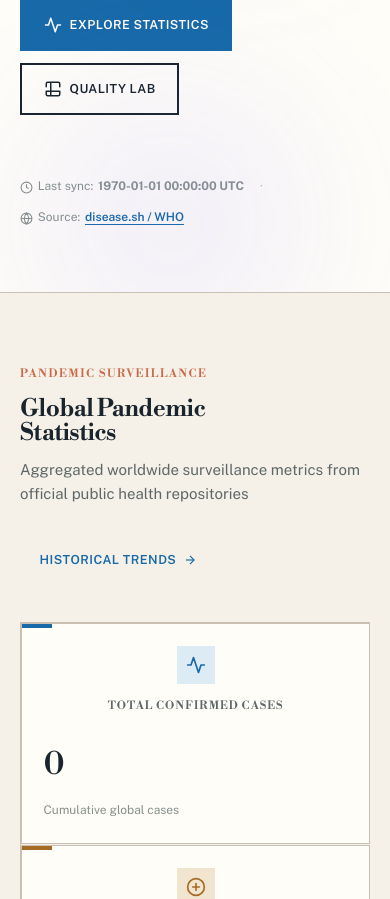
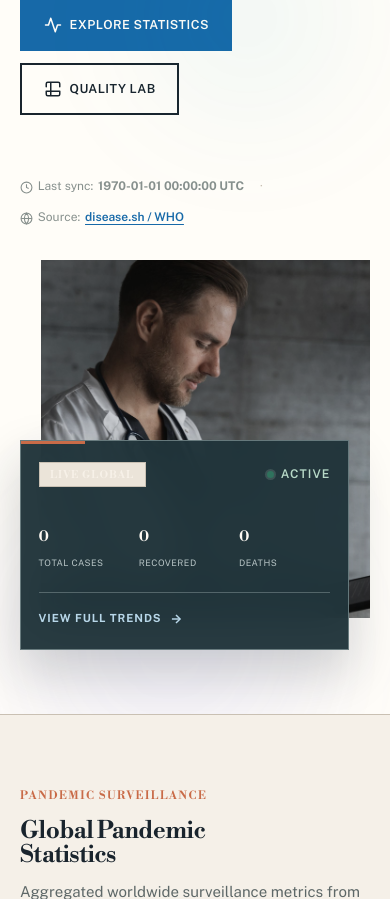
Before and after one commit to Omsongire23/Covid-flow, a Flask app: page / in a window 390 px wide. Shown: the part 682-1581 px from the top of the page. Run offline with Flask 3, Linux system fonts and the light colour scheme; data comes from the database, SQL or seed files in the repository; data that the repository does not hold is empty.

Commit message:
feat(ui): add editorial healthcare hero image

```diff
--- a/app/static/css/editorial.css
+++ b/app/static/css/editorial.css
@@ -124,18 +124,30 @@ p { max-width: 68ch; }
 .dash-meta-link { color: var(--primary); text-decoration: underline; text-underline-offset: .2rem; }
 .dash-hero-preview { position: relative; min-height: 480px; }
 .dash-hero-photo { position: absolute; inset: 0 0 2rem 3rem; margin: 0; overflow: hidden; background: var(--surface-2); }
-.dash-hero-photo img { width: 100%; height: 100%; object-fit: cover; filter: saturate(.72) contrast(.96); transition: transform 700ms cubic-bezier(.22,1,.36,1), filter var(--transition); }
+.dash-hero-photo img { width: 100%; height: 100%; object-fit: cover; object-position: 56% 30%; filter: saturate(.72) contrast(1.02) brightness(.88); transition: transform 700ms cubic-bezier(.22,1,.36,1), filter var(--transition); }
 .dash-hero-photo:hover img { transform: scale(1.04); filter: saturate(.95) contrast(1); }
 .dash-hero-photo figcaption { position: absolute; bottom: 0; left: 0; background: var(--text); color: var(--surface); padding: .65rem .8rem; font: .7rem var(--font); letter-spacing: .06em; text-transform: uppercase; }
-.dash-preview-card { position: absolute; left: 0; bottom: 0; width: min(78%, 390px); padding: 1.6rem; background: var(--surface); border: 1px solid var(--text); box-shadow: var(--shadow-md); }
-.dash-preview-card-bar { height: 5px; width: 56px; background: var(--accent); margin-bottom: 1.3rem; }
-.dash-preview-header { display: flex; justify-content: space-between; gap: 1rem; font-size: .68rem; letter-spacing: .08em; text-transform: uppercase; }
-.dash-preview-badge { color: var(--primary); font-weight: 700; }
-.dash-preview-status { color: var(--ok); }
-.dash-preview-metrics { display: grid; grid-template-columns: repeat(3, 1fr); gap: 1rem; padding-block: 1.6rem; }
-.dash-preview-metric-value { display: block; font: 1.35rem var(--font-heading); color: var(--text); }
-.dash-preview-metric-label { display: block; margin-top: .3rem; color: var(--text-muted); font-size: .67rem; text-transform: uppercase; letter-spacing: .06em; }
-.dash-preview-cta { display: inline-flex; align-items: center; gap: .5rem; border-top: 1px solid var(--border); width: 100%; padding-top: 1rem; color: var(--primary); font-size: .75rem; text-transform: uppercase; letter-spacing: .05em; }
+.dash-preview-card { position: absolute; left: 0; bottom: 0; width: min(88%, 440px); min-width: 0; padding: 1.75rem 1.6rem 1.45rem; background: rgba(32, 52, 58, .96); color: #f7f1e8; border: 1px solid rgba(198, 215, 214, .42); box-shadow: 0 22px 48px rgba(25, 36, 45, .2); animation: previewCardIn 700ms cubic-bezier(.22, 1, .36, 1) both; }
+.dash-preview-card-bar { height: 3px; width: 64px; background: var(--accent); margin-bottom: 1.45rem; }
+.dash-preview-header { display: flex; align-items: center; justify-content: space-between; gap: 1rem; min-width: 0; font-size: .68rem; letter-spacing: .1em; text-transform: uppercase; }
+.dash-preview-badge { color: #f7f1e8; font-weight: 700; }
+.dash-preview-status { display: inline-flex; align-items: center; gap: .4rem; color: #b7d9c7; white-space: nowrap; }
+.dash-preview-status .dash-live-dot--sm { animation: previewStatusPulse 2.4s ease-in-out infinite; }
+.dash-preview-metrics { display: grid; grid-template-columns: repeat(3, minmax(0, 1fr)); gap: clamp(.65rem, 2vw, 1.4rem); padding-block: 1.65rem; margin: 0; }
+.dash-preview-metric { min-width: 0; }
+.dash-preview-metric-value { display: block; min-width: 0; color: #fffaf3; font-family: var(--font-heading); font-size: clamp(.82rem, 2.2vw, 1.5rem); font-weight: 600; line-height: 1.1; letter-spacing: -.025em; font-variant-numeric: tabular-nums; white-space: nowrap; }
+.dash-preview-metric-label { display: block; margin-top: .45rem; color: #b8c5c6; font-size: .64rem; text-transform: uppercase; letter-spacing: .08em; white-space: nowrap; }
+.dash-preview-cta { display: inline-flex; align-items: center; gap: .5rem; border-top: 1px solid rgba(198, 215, 214, .3); width: 100%; padding-top: 1rem; color: #b8d7e9; font-size: .7rem; text-transform: uppercase; letter-spacing: .08em; transition: color var(--transition), gap var(--transition); }
+.dash-preview-cta:hover { color: #fffaf3; gap: .75rem; text-decoration: none; }
+
+@keyframes previewCardIn {
+  from { opacity: 0; transform: translateY(18px); }
+  to { opacity: 1; transform: translateY(0); }
+}
+@keyframes previewStatusPulse {
+  0%, 100% { box-shadow: 0 0 0 0 rgba(183, 217, 199, .35); }
+  50% { box-shadow: 0 0 0 4px rgba(183, 217, 199, 0); }
+}
 
 .dash-stats-section, .dash-countries-section { background: var(--bg); }
 .dash-section-header { display: flex; justify-content: space-between; align-items: end; gap: 2rem; margin-bottom: 2.5rem; }
@@ -214,7 +226,7 @@ p { max-width: 68ch; }
 
 @media (max-width: 1024px) {
   .dash-hero-inner { grid-template-columns: 1fr; }
-  .dash-hero-preview { max-width: 650px; width: 100%; margin-inline: auto; }
+  .dash-hero-preview { display: block; max-width: 650px; width: 100%; margin-inline: auto; }
   .dash-stat-grid { grid-template-columns: repeat(2, 1fr); }
   .dash-resource-grid { grid-template-columns: 1fr 1fr; }
   .dash-resource-card:first-child { grid-column: span 2; }
@@ -234,7 +246,10 @@ p { max-width: 68ch; }
   .dash-hero-title { font-size: clamp(3rem, 15vw, 4.5rem); }
   .dash-hero-preview { min-height: 390px; }
   .dash-hero-photo { inset: 0 0 2rem 1.3rem; }
-  .dash-preview-card { width: 88%; padding: 1.1rem; }
+  .dash-preview-card { width: 94%; padding: 1.3rem 1.1rem 1.15rem; }
+  .dash-preview-metrics { gap: .55rem; padding-block: 1.35rem; }
+  .dash-preview-metric-value { font-size: clamp(.76rem, 3.8vw, 1.1rem); }
+  .dash-preview-metric-label { font-size: .56rem; letter-spacing: .05em; }
   .dash-section-header { align-items: flex-start; flex-direction: column; }
   .dash-stat-grid, .dash-resource-grid { grid-template-columns: 1fr; }
   .dash-resource-card:first-child { grid-column: auto; }
@@ -248,5 +263,5 @@ p { max-width: 68ch; }
 @media (prefers-reduced-motion: reduce) {
   html { scroll-behavior: auto; }
   .reveal { opacity: 1; transform: none; transition: none; }
-  .dash-hero-photo img, .dash-stat-card, .dash-resource-card { transition: none; }
+  .dash-hero-photo img, .dash-stat-card, .dash-resource-card, .dash-preview-card, .dash-preview-status .dash-live-dot--sm { animation: none; transition: none; }
 }
--- a/app/templates/index.html
+++ b/app/templates/index.html
@@ -61,7 +61,7 @@
 
       <div class="dash-hero-preview" aria-hidden="true">
         <figure class="dash-hero-photo">
-          <img src="https://images.unsplash.com/photo-1584515933487-779824d29309?auto=format&fit=crop&w=1200&q=85" alt="A clinician reviewing public health information with a patient">
+          <img src="{{ url_for('static', filename='img/hero-healthcare.jpg') }}" alt="Healthcare professional reviewing patient information on a tablet" fetchpriority="high" decoding="async">
           <figcaption>Care begins with clear information.</figcaption>
         </figure>
         <div class="dash-preview-card">
```
Also changed, not shown: app/static/img/hero-healthcare.jpg (added).
